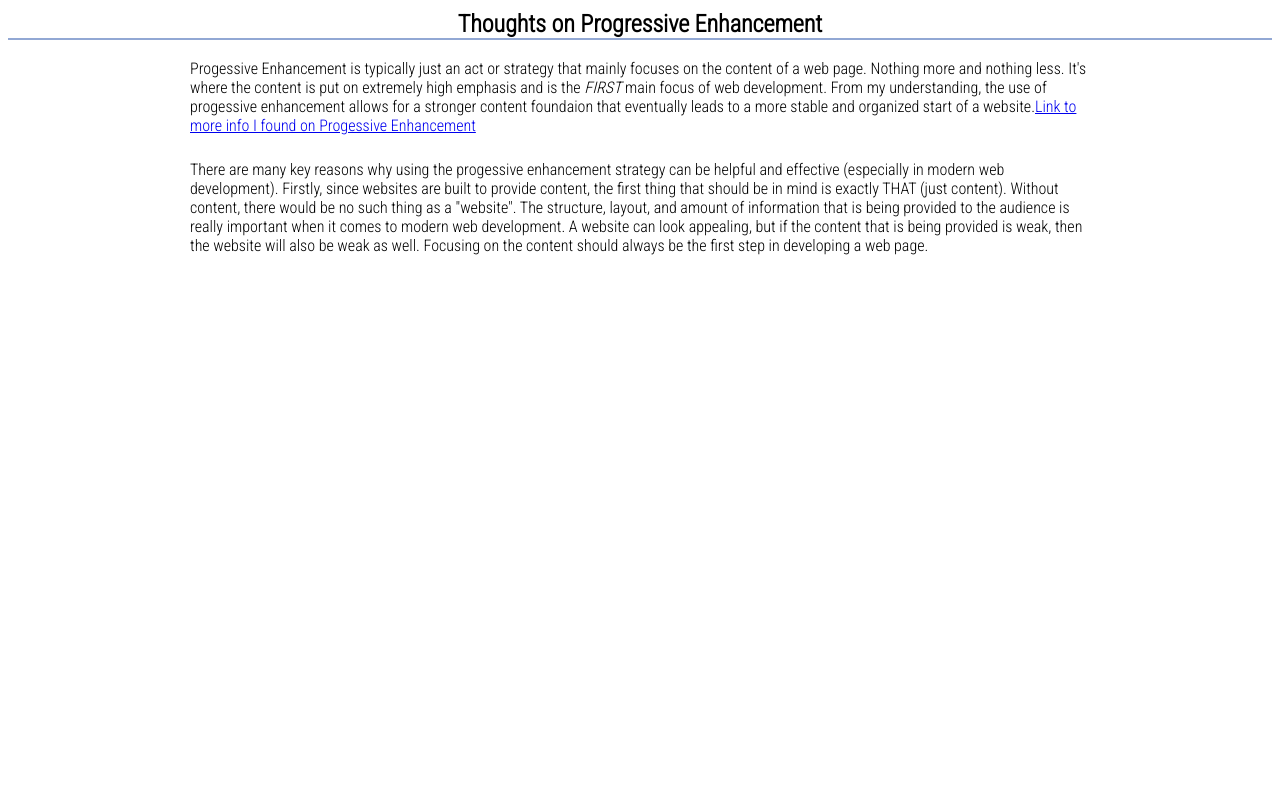
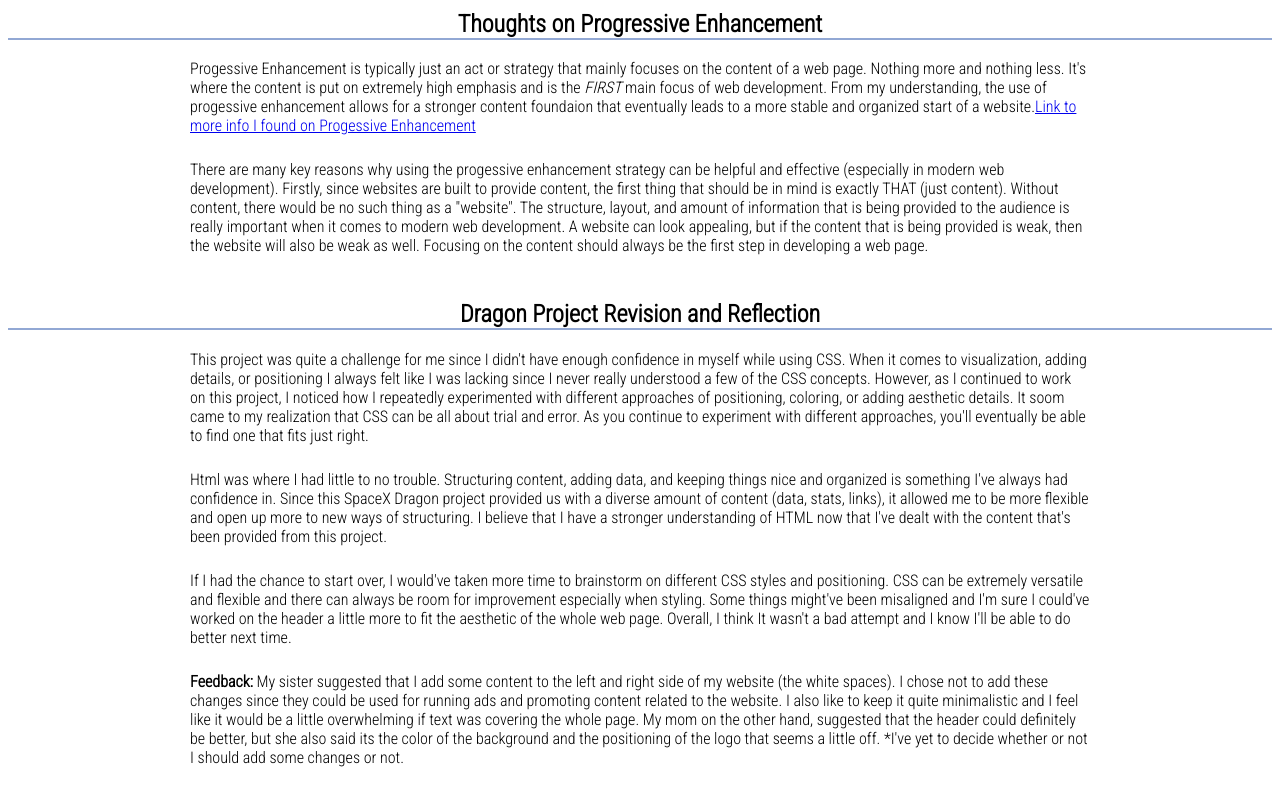
Before and after one commit to Anthonylin2066/ifsc-1310, a plain HTML site: page homepage/index.html in a window 1280 px wide. Shown: the part 736-1536 px from the top of the page. Before the commit the page ends 1024 px from the top, so only its background shows below. Drawn offline with Linux system fonts and the light colour scheme.

Commit message:
Added Dragon Project Revision and Reflection

```diff
--- a/homepage/index.html
+++ b/homepage/index.html
@@ -44,11 +44,48 @@
     foundaion that eventually leads to a more stable and organized start of a website.<a href="https://en.wikipedia.org/wiki/Progressive_enhancement" target="_blank">Link to more info I found on Progessive Enhancement</a>
   </p>
 
-    <p>There are many key reasons why using the progessive enhancement strategy can be helpful and effective (especially in modern web development). Firstly, since websites
+  <p>
+    There are many key reasons why using the progessive enhancement strategy can be helpful and effective (especially in modern web development). Firstly, since websites
     are built to provide content, the first thing that should be in mind is exactly THAT (just content). Without content, there would be no such thing as a "website". The structure, layout, and amount of
     information that is being provided to the audience is really important when it comes to modern web development. A website can look appealing, but if the content that is
     being provided is weak, then the website will also be weak as well. Focusing on the content should always be the first step in developing a web page.
-    </p>
+  </p>
+
+  <h2>Dragon Project Revision and Reflection</h2>
+
+  <p>
+    This project was quite a challenge for me since I didn't have enough confidence in myself
+    while using CSS. When it comes to visualization, adding details, or positioning I always felt
+    like I was lacking since I never really understood a few of the CSS concepts. However, as I continued
+    to work on this project, I noticed how I repeatedly experimented with different approaches
+    of positioning, coloring, or adding aesthetic details. It soom came to my realization that CSS
+    can be all about trial and error. As you continue to experiment with different approaches, you'll
+    eventually be able to find one that fits just right.
+  </p>
+
+  <p>
+    Html was where I had little to no trouble. Structuring content, adding data, and keeping things nice
+    and organized is something I've always had confidence in. Since this SpaceX Dragon project provided us
+    with a diverse amount of content (data, stats, links), it allowed me to be more flexible and open up more to new ways of structuring.
+    I believe that I have a stronger understanding of HTML now that I've dealt with the content that's been
+    provided from this project.
+  </p>
+
+  <p>
+    If I had the chance to start over, I would've taken more time to brainstorm on different CSS styles and
+    positioning. CSS can be extremely versatile and flexible and there can always be room for improvement especially when styling.
+    Some things might've been misaligned and I'm sure I could've worked on the header a little more to fit the aesthetic of the
+    whole web page. Overall, I think It wasn't a bad attempt and I know I'll be able to do better next time.
+  </p>
+
+  <p>
+  <b>Feedback:</b> My sister suggested that I add some content to the left and right side of my website (the white spaces). I chose not to add these changes
+   since they could be used for running ads and promoting content related to the website. I also like to keep it
+   quite minimalistic and I feel like it would be a little overwhelming if text was covering the whole page. My mom on the other hand, suggested that the header
+   could definitely be better, but she also said its the color of the background and the positioning of the logo that seems a little off. *I've yet to decide whether or not
+   I should add some changes or not.
+  </p>
+
 </section>
 </body>
 
```
